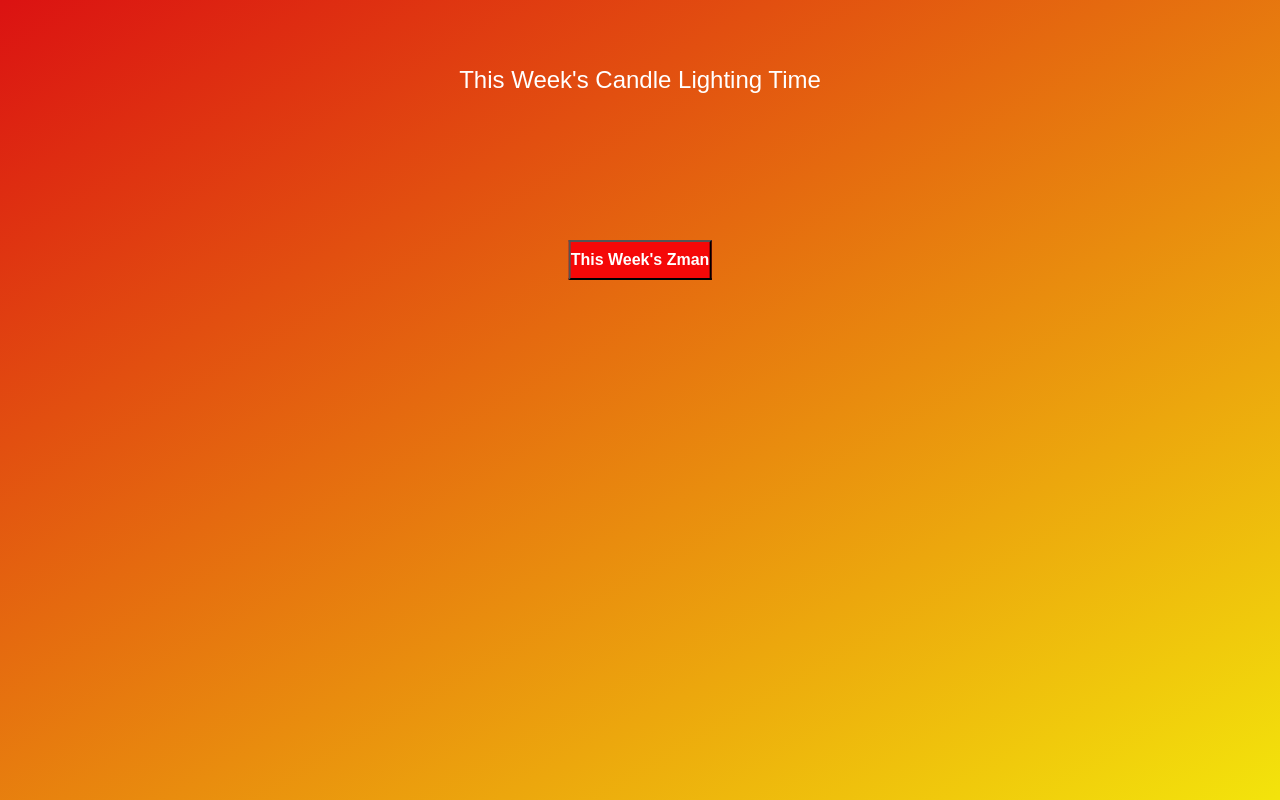
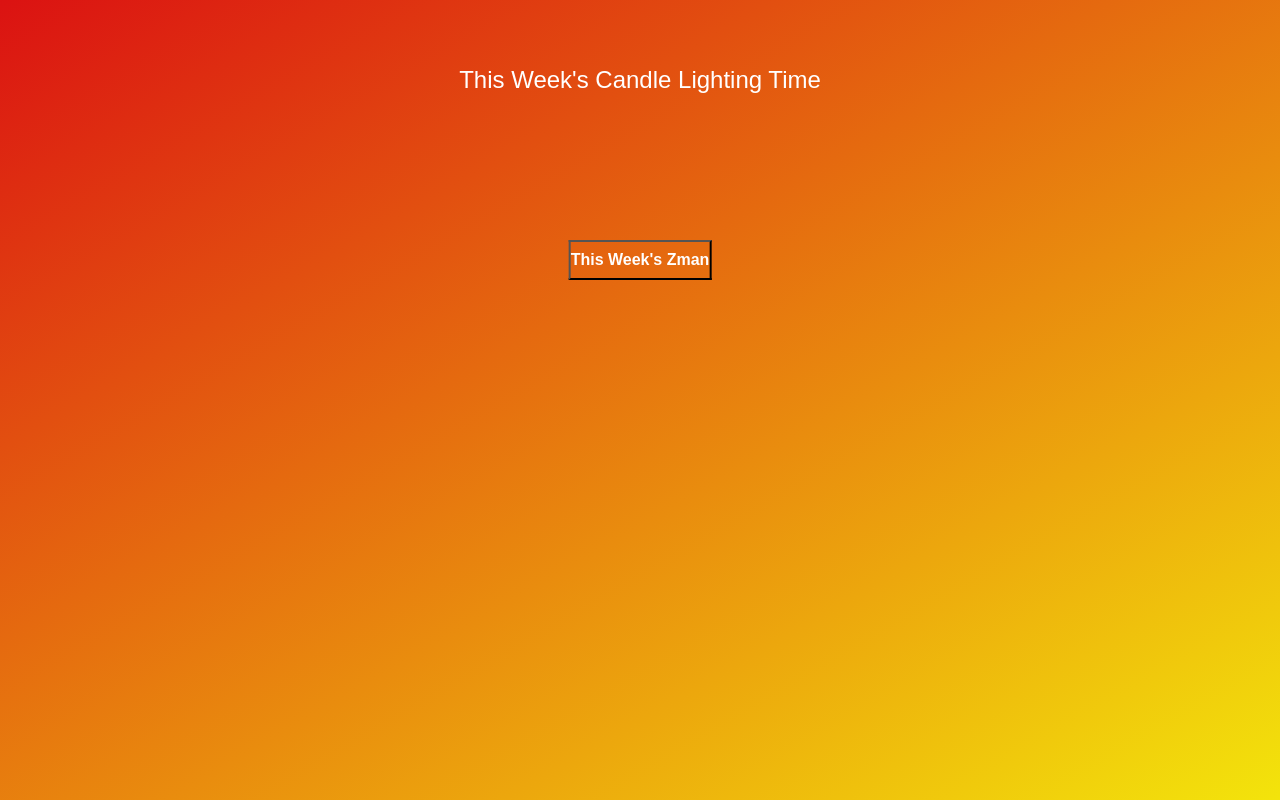
Before and after one commit to DanielWsk/sunsetZman, a plain HTML site: page index.html in a window 1280 px wide. In both pictures the pointer is over the button "This Week's Zman". Drawn offline with Linux system fonts and the light colour scheme.

Commit message:
Update style.css
Changed the hover to be transparent

```diff
--- a/style.css
+++ b/style.css
@@ -50,6 +50,6 @@ div button {
     transition: all 0.3s ease;
   }
 div button:hover {
-    background: #f50808;
+    background: rgba(236, 73, 32, 0);
     color: white;
 }
```
